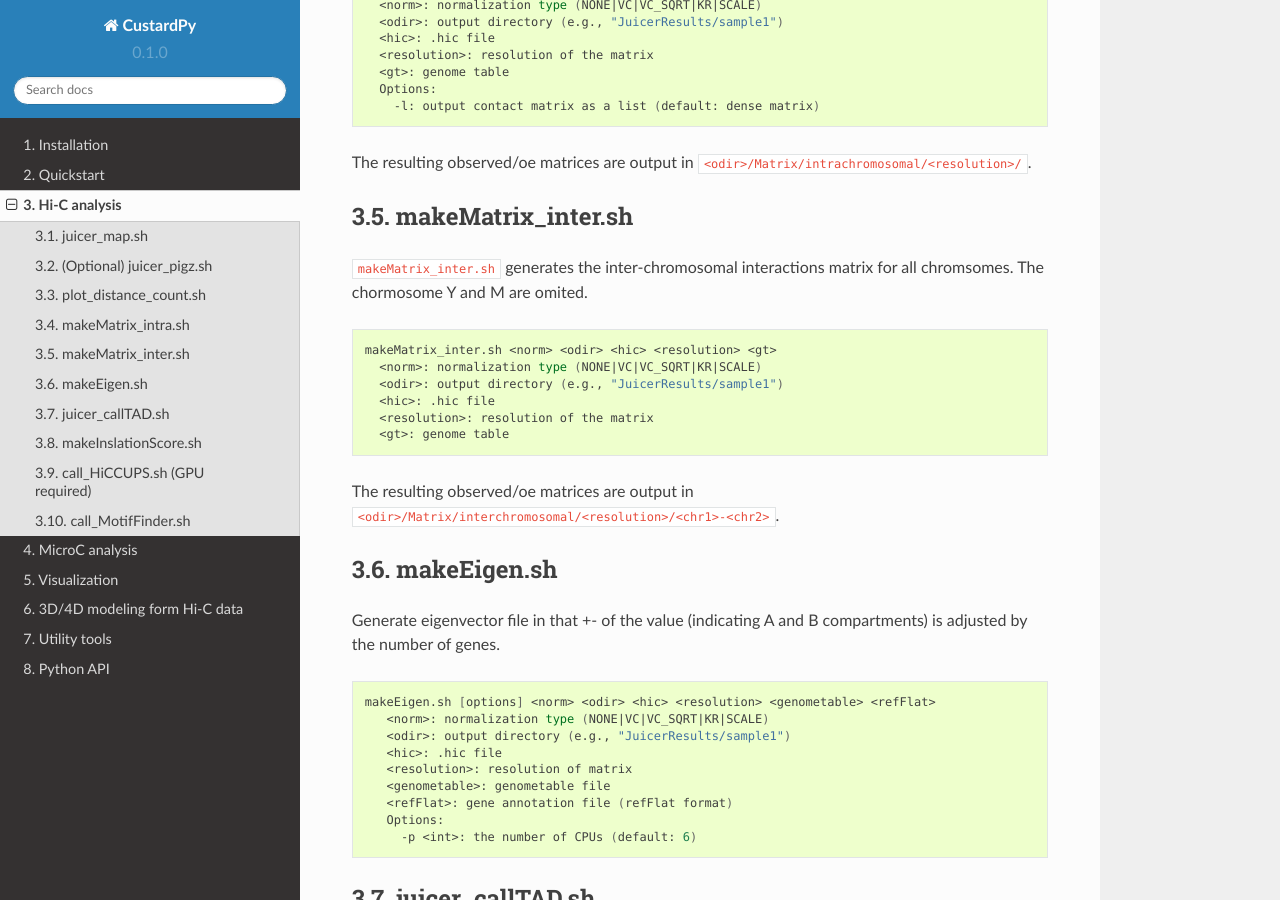
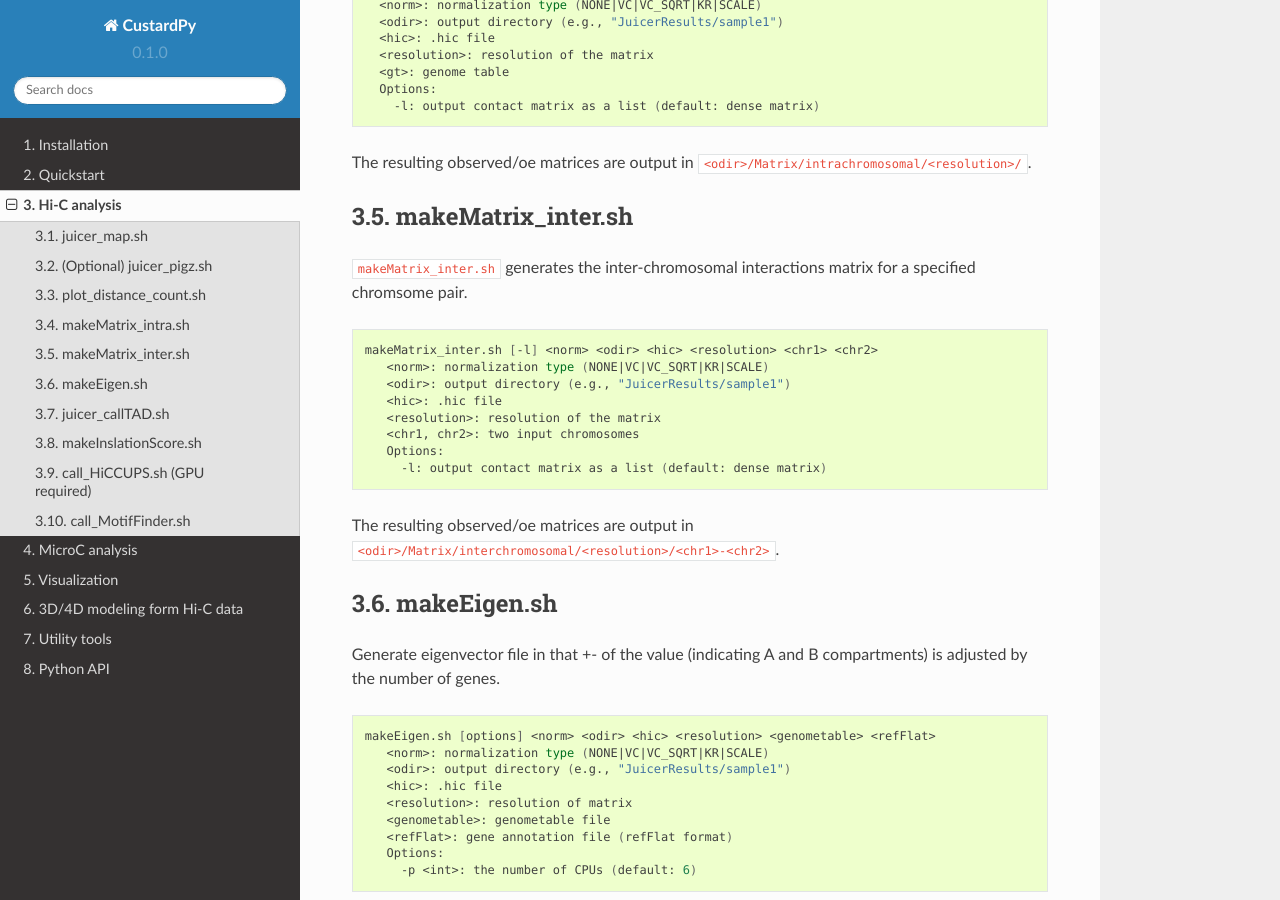
Before and after one commit to rnakato/CustardPy, a Sphinx documentation site: the page built from docs/content/Hi-C.rst, in a window 1280 px wide and 900 px high, scrolled down 2356 px. Built offline with Sphinx 7.4.7 and the Read the Docs theme 2.0.0, drawn with Linux system fonts in a browser that asks for light colours.

Commit message:
update docs

```diff
--- a/docs/content/Hi-C.rst
+++ b/docs/content/Hi-C.rst
@@ -109,16 +109,18 @@ The resulting observed/oe matrices are output in ``<odir>/Matrix/intrachromosoma
 makeMatrix_inter.sh
 ----------------------------------------------------------------
 
-``makeMatrix_inter.sh`` generates the inter-chromosomal interactions matrix for all chromsomes. The chormosome Y and M are omited.
+``makeMatrix_inter.sh`` generates the inter-chromosomal interactions matrix for a specified chromsome pair.
 
 .. code-block:: bash
 
-     makeMatrix_inter.sh <norm> <odir> <hic> <resolution> <gt>
+    makeMatrix_inter.sh [-l] <norm> <odir> <hic> <resolution> <chr1> <chr2>
        <norm>: normalization type (NONE|VC|VC_SQRT|KR|SCALE)
        <odir>: output directory (e.g., "JuicerResults/sample1")
        <hic>: .hic file
        <resolution>: resolution of the matrix
-       <gt>: genome table
+       <chr1, chr2>: two input chromosomes
+       Options:
+         -l: output contact matrix as a list (default: dense matrix)
 
 The resulting observed/oe matrices are output in ``<odir>/Matrix/interchromosomal/<resolution>/<chr1>-<chr2>``.
 
```
